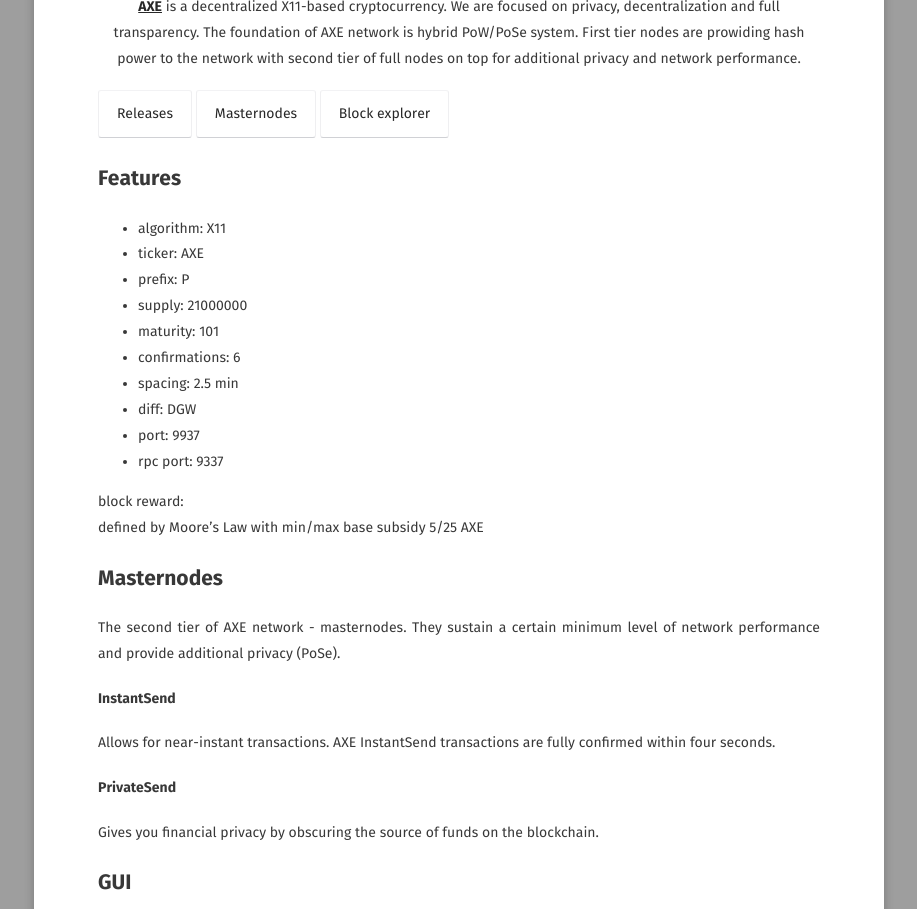
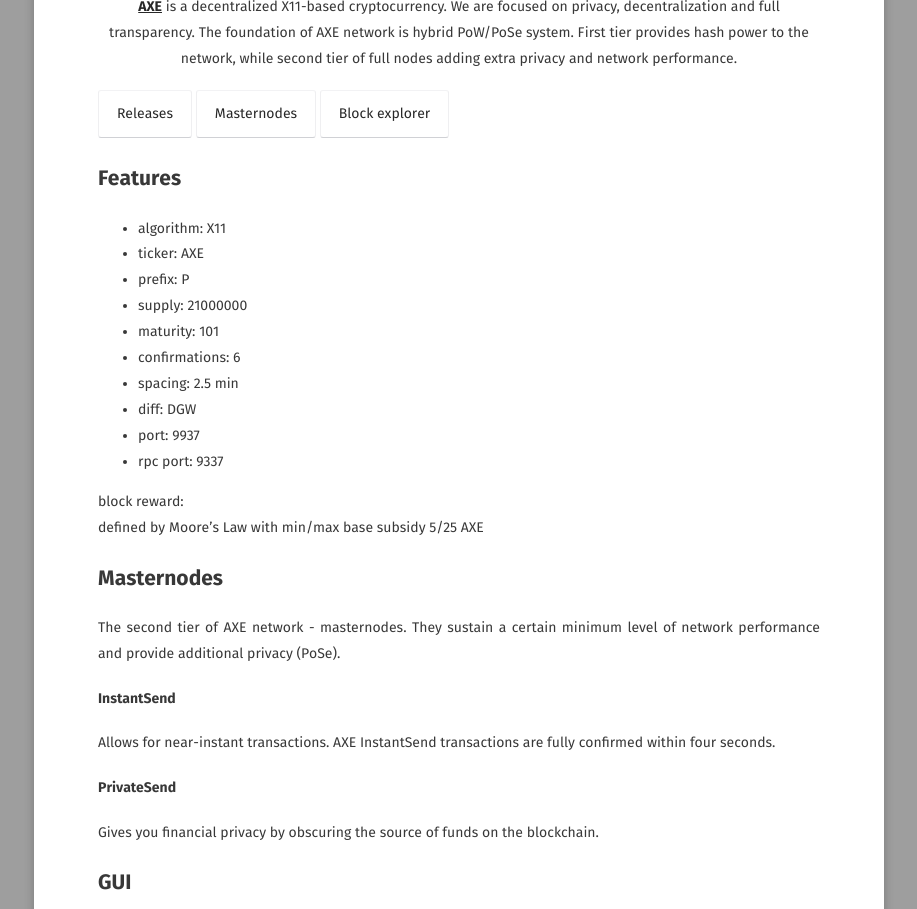
Before and after one commit to AXErunners/axerunners.github.io, a Jekyll site: the page built from about/index.md, in a window 1280 px wide. Shown: the part 539-1448 px from the top of the page, without its empty margins (181-1098 px from the left). Built offline with Jekyll 4.4.1, drawn with Linux system fonts in a browser that asks for light colours; some web fonts are replaced; grey boxes are pictures that could not be loaded.

Commit message:
Update index.md

```diff
--- a/about/index.md
+++ b/about/index.md
@@ -6,7 +6,7 @@
 comments: false
 ---
 ![axerunnerslogo](https://raw.githubusercontent.com/AXErunners/media/master/axerunners-blk.png){:height="32%" width="32%"}
-<center><a href="https://github.com/AXErunners/axe"><b>AXE</b></a> is a decentralized X11-based cryptocurrency. We are focused on privacy, decentralization and full transparency. The foundation of AXE network is hybrid PoW/PoSe system. First tier nodes are prowiding hash power to the network with second tier of full nodes on top for additional privacy and network performance.</center>
+<center><a href="https://github.com/AXErunners/axe"><b>AXE</b></a> is a decentralized X11-based cryptocurrency. We are focused on privacy, decentralization and full transparency. The foundation of AXE network is hybrid PoW/PoSe system. First tier provides hash power to the network, while second tier of full nodes adding extra privacy and network performance.</center>
 [Releases](https://github.com/AXErunners/axe/releases){: .btn}
 [Masternodes](https://github.com/AXErunners/axe/wiki/Masternodes){: .btn}
 [Block explorer](http://207.246.65.114:3001){: .btn}
```
